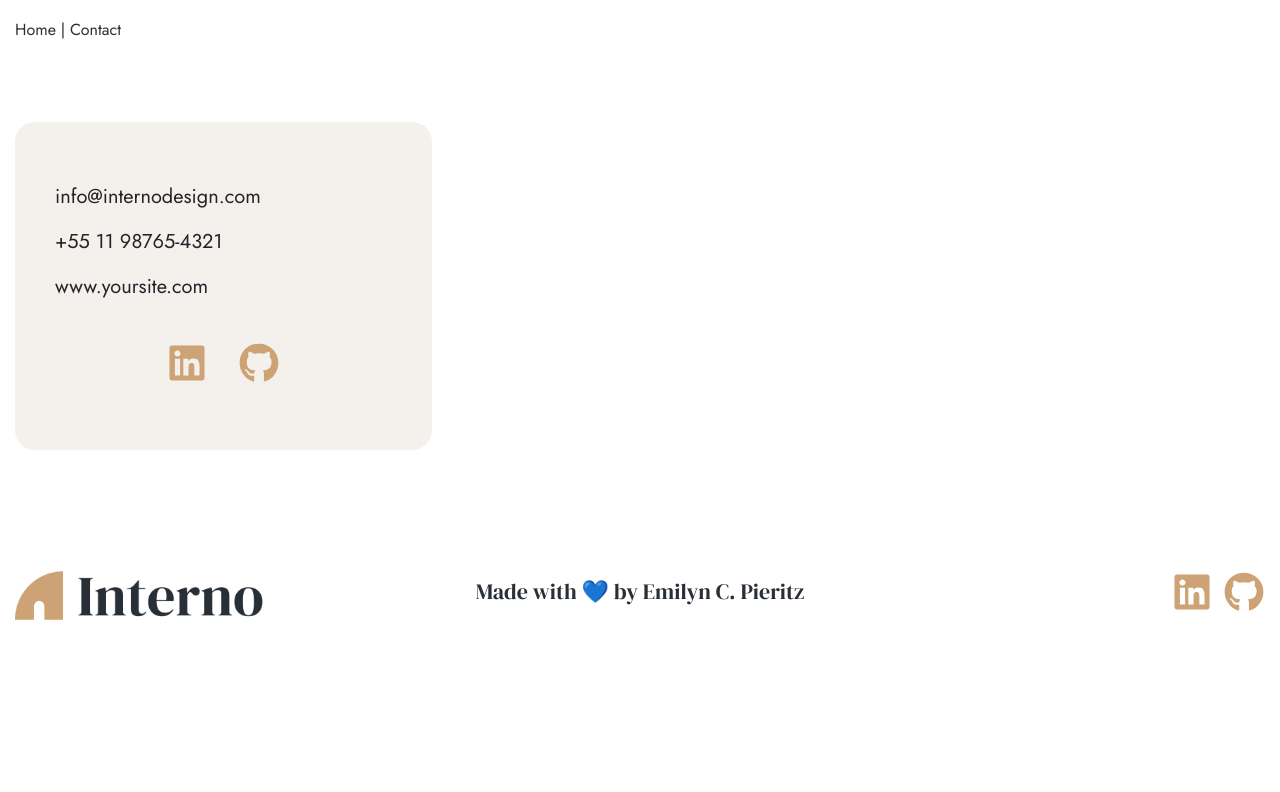
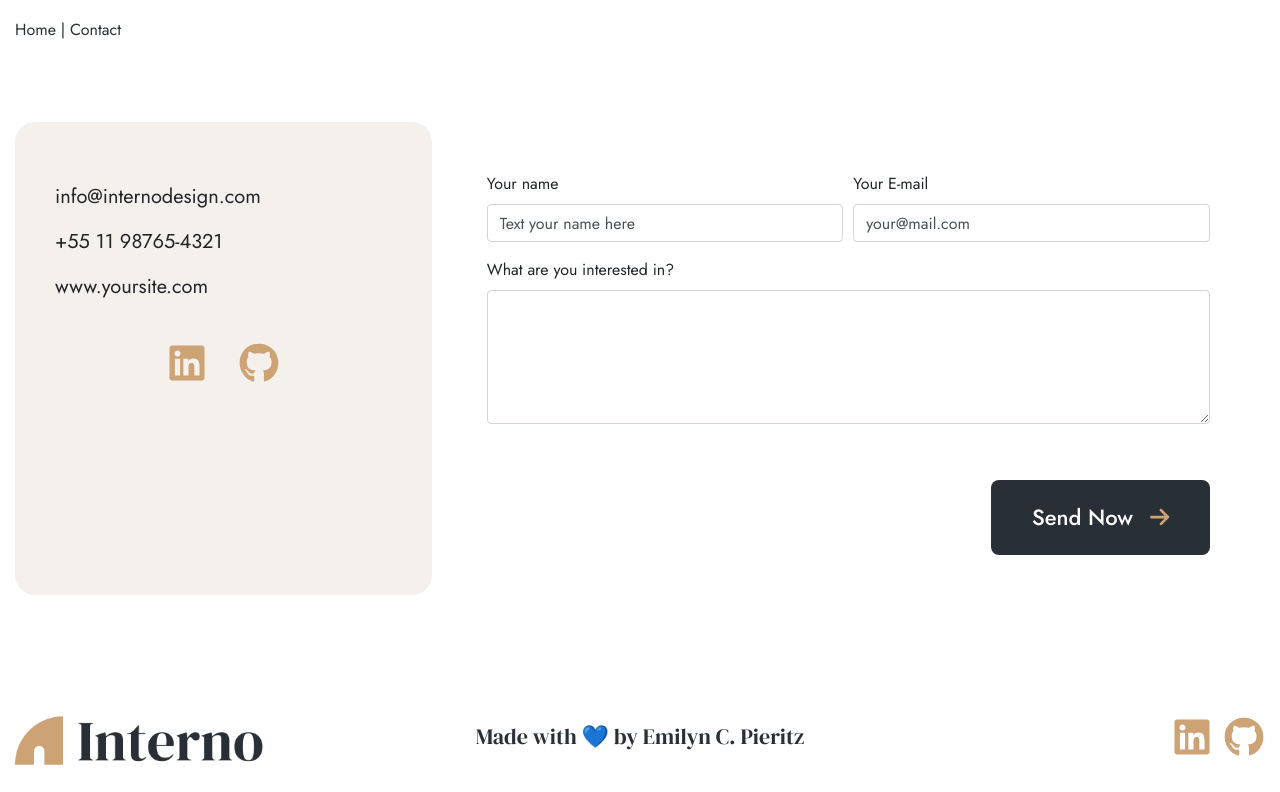
Before and after one commit to ecpieritz/interno-design, a Vue app: page /contact in a window 1280 px wide. Shown: the part 432-1224 px from the top of the page. Before the commit the page ends 1093 px from the top, so only its background shows below. Built offline with nearby package versions, Linux system fonts and the light colour scheme.

Commit message:
Added contact/form component

```diff
--- a/src/components/contact/form.vue
+++ b/src/components/contact/form.vue
@@ -14,7 +14,29 @@
               rel="noopener noreferrer"><font-awesome-icon :icon="['fab', 'github']" /></a>
           </div>
         </div>
-        <div class="col-md-8"></div>
+
+        <div class="col-md-8">
+          <form class="id-contact__form__form">
+            <div class="form-row">
+              <div class="col-md-6 mb-3">
+                <label for="aboutNameValidation">Your name</label>
+                <input type="text" class="form-control" id="aboutNameValidation" value="Text your name here" required>
+              </div>
+              <div class="col-md-6 mb-3">
+                <label for="aboutEmailValidation">Your E-mail</label>
+                <input type="email" class="form-control" id="aboutEmailValidation" value="your@mail.com" required>
+              </div>
+            </div>
+            <div class="form-group">
+              <label for="aboutMessageValidation">What are you interested in?</label>
+              <textarea class="form-control" id="aboutMessageValidation" rows="5"></textarea>
+            </div>
+            <button class="btn dark-btn" type="submit">
+              Send Now
+              <font-awesome-icon :icon="['fas', 'arrow-right']" />
+            </button>
+          </form>
+        </div>
       </div>
     </div>
   </div>
@@ -35,36 +57,50 @@ export default {
   &__form {
     margin: 80px 0;
 
-    &__contacts{
+    &__contacts {
       background-color: $id-light;
       border-radius: 20px;
       padding: 60px 40px;
-      .item{
+
+      .item {
         display: flex;
         align-items: center;
         margin-bottom: 15px;
         font-size: 20px;
-        svg{
+
+        svg {
           color: $id-gold;
           width: 35px;
           height: 35px;
           margin-right: 20px;
         }
       }
-      .links{
+
+      .links {
         margin-top: 40px;
         display: flex;
         justify-content: center;
-        .btn{
-          svg{
+
+        .btn {
+          svg {
             margin-left: 0;
           }
-          &:last-child{
+
+          &:last-child {
             margin-left: 30px;
           }
         }
       }
     }
+
+    &__form{
+      width: 90%;
+      margin: 50px auto 0;
+
+      .dark-btn{
+        float:right;
+        margin: 40px 0;
+      }
+    }
   }
-}
-</style>
+}</style>
```
